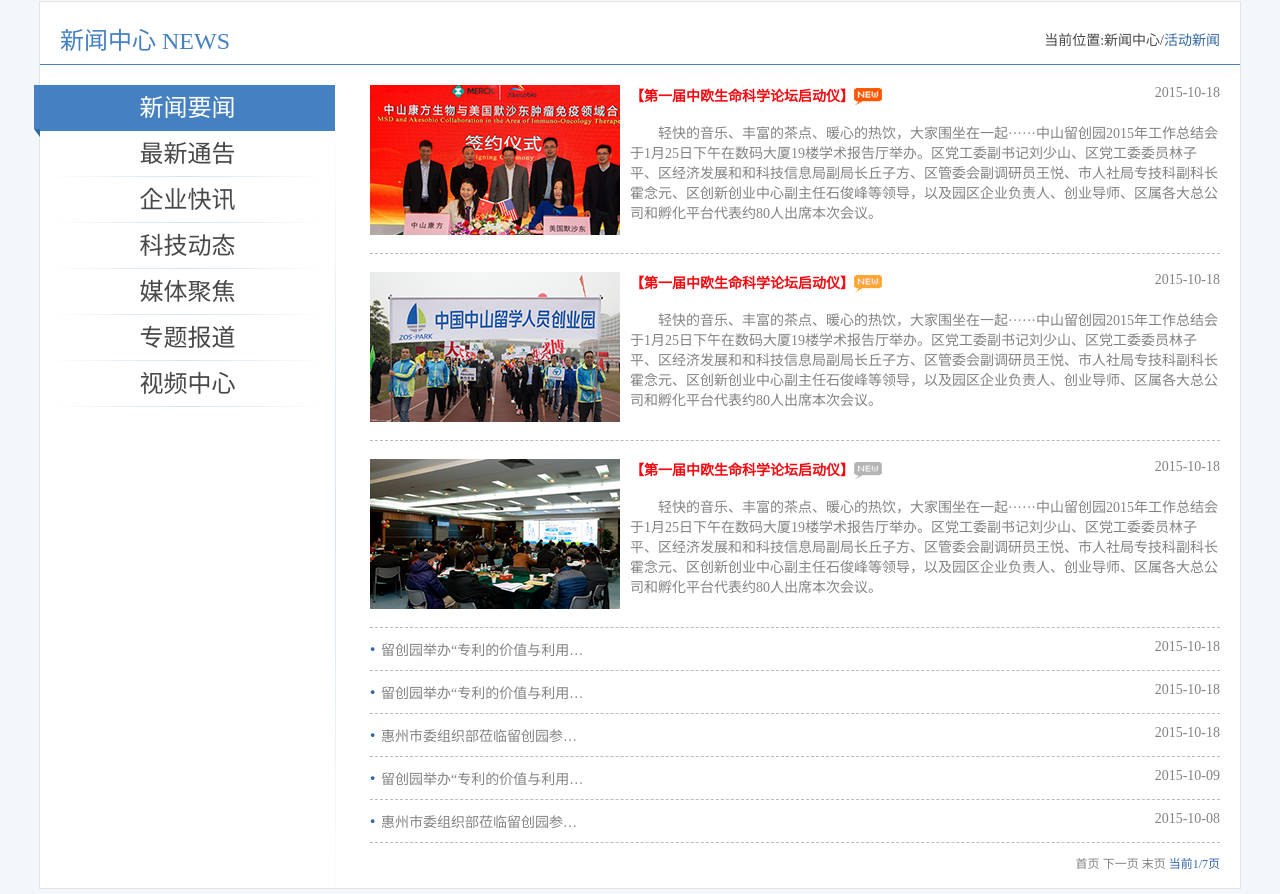
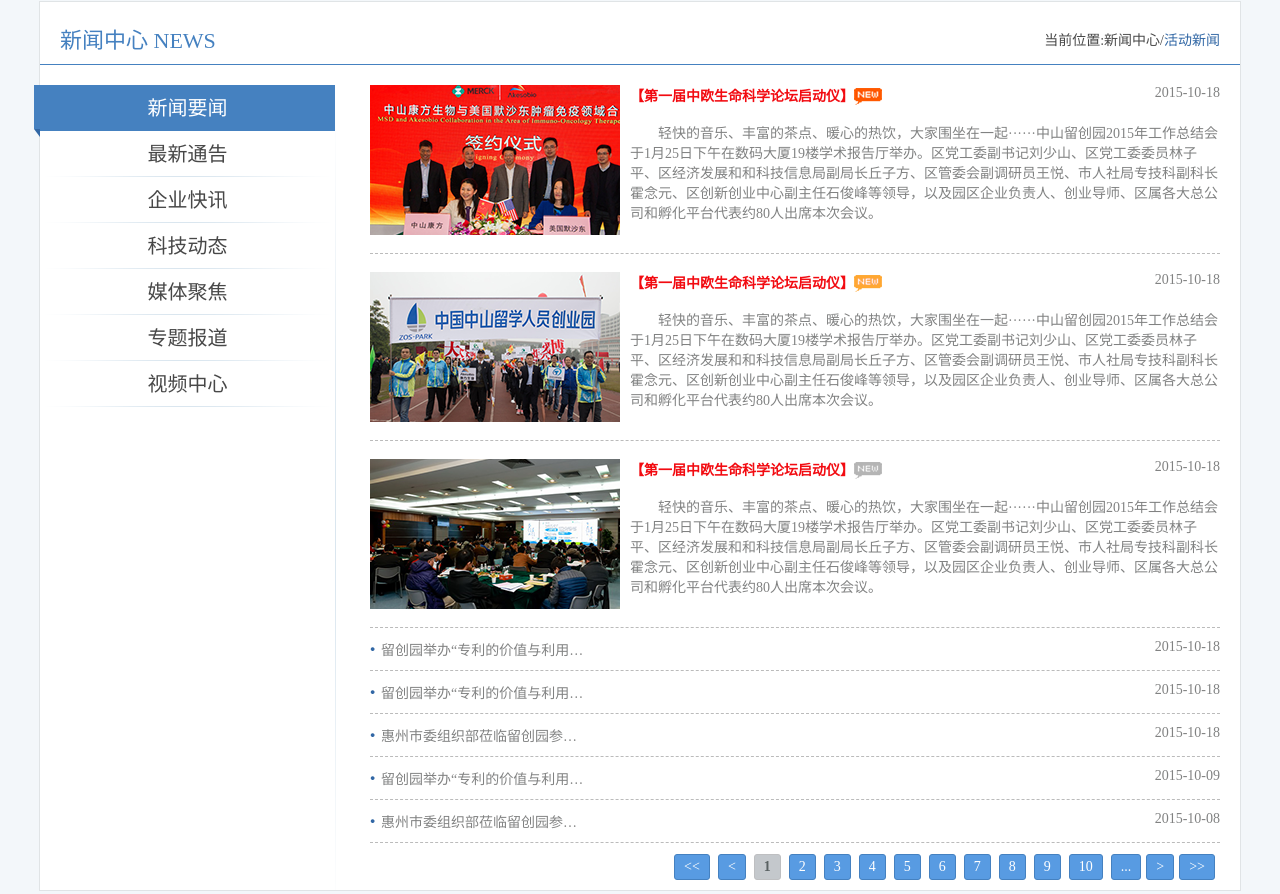
Before and after one commit to xia-b/zsospp, a plain HTML site: page News.html in a window 1280 px wide. Shown: the part 426-1320 px from the top of the page. Drawn offline with Linux system fonts and the light colour scheme.

Commit message:
fix font-size
把字体改小

```diff
--- a/News.html
+++ b/News.html
@@ -344,12 +344,28 @@
                   </div>
               </li>
             </ul>
-            <div class="l-right color-gray pad-botom16">
-              <a href="">首页</a>
-              <a href="">下一页</a>
-              <a href="">末页</a>
-              <span class="color-blue">当前1/7页</span>
-            </div>
+            <div class="l-right color-gray" style="margin-bottom: 10px">
+
+<!-- AspNetPager 7.4.2 Copyright:2003-2012 Webdiyer (www.webdiyer.com) -->
+<div id="Gpager" class="paginator">
+<a disabled="disabled" style="margin-right:5px;">&lt;&lt;</a>
+<a disabled="disabled" style="margin-right:5px;">&lt;</a>
+<span style="margin-right:5px;font-weight:Bold;color:red;">1</span>
+<a href="newslist.aspx?tid=104&amp;page=2" style="margin-right:5px;">2</a>
+<a href="newslist.aspx?tid=104&amp;page=3" style="margin-right:5px;">3</a>
+<a href="newslist.aspx?tid=104&amp;page=4" style="margin-right:5px;">4</a>
+<a href="newslist.aspx?tid=104&amp;page=5" style="margin-right:5px;">5</a>
+<a href="newslist.aspx?tid=104&amp;page=6" style="margin-right:5px;">6</a>
+<a href="newslist.aspx?tid=104&amp;page=7" style="margin-right:5px;">7</a>
+<a href="newslist.aspx?tid=104&amp;page=8" style="margin-right:5px;">8</a>
+<a href="newslist.aspx?tid=104&amp;page=9" style="margin-right:5px;">9</a>
+<a href="newslist.aspx?tid=104&amp;page=10" style="margin-right:5px;">10</a>
+<a href="newslist.aspx?tid=104&amp;page=11" style="margin-right:5px;">...</a><a href="newslist.aspx?tid=104&amp;page=2" style="margin-right:5px;">&gt;</a><a href="newslist.aspx?tid=104&amp;page=13" style="margin-right:5px;">&gt;&gt;</a>
+</div>
+<!-- AspNetPager 7.4.2 Copyright:2003-2012 Webdiyer (www.webdiyer.com) -->
+
+
+                    </div>
           </div>
 
       </div>
--- a/css/css.css
+++ b/css/css.css
@@ -454,7 +454,7 @@ body
 
 }
 .new-headling-ldetail{
-    font-size: 24px;
+    font-size: 22px;
     color: #4581c0;
     font-weight: 200;
     padding-right: 15px;
@@ -487,7 +487,7 @@ body
 }
 .l-new-sidenav ul li{
     background: url(../images/new-side-acrossbg.png) bottom center no-repeat;
-    font-size: 24px;
+    font-size: 20px;
     height:46px;
     line-height: 46px;
     text-align: center;
@@ -1055,3 +1055,28 @@ body
     color: #ffffff;
     padding: 10px 50px;
 }
+#Gpager a{
+    border: #4581C0 solid 1px;
+    padding: 4px 9px;
+    background: #589BE2;
+    color: #fff;
+    font-size: 14px;
+    display: inline-block;
+    border-radius: 3px;
+
+}
+#Gpager span{
+    margin-right: 5px;
+    color: #5A6263!important;
+    margin-right: 5px;
+    border: #4581C0 solid 1px;
+    padding: 4px;
+    background: #589BE2;
+    font-size: 14px;
+    border: #BEBFC1 solid 1px;
+    padding: 4px 9px;
+    background: #C4C8CC;
+    font-size: 14px;
+    display: inline-block;
+    border-radius: 3px;
+}
--- a/css/global.css
+++ b/css/global.css
@@ -89,7 +89,7 @@
     height: 45px;
     line-height: 45px;
     text-align: center;
-    font-size: 18px;
+    font-size: 16px;
 }
 .l-firstnav:hover,.l-firstnav .active {
     background-color: #3167a5;
@@ -300,7 +300,7 @@ padding-top: 20px;
     display: inline-block;
     width: 209px;
     line-height: 36px;
-    font-size: 16px;
+    font-size: 14px;
 
 }
 .Pioneering>ul>li>span{
```
Also changed, not shown: developcourse.html (+8 -8 lines), introduce.html (+5 -5 lines).
